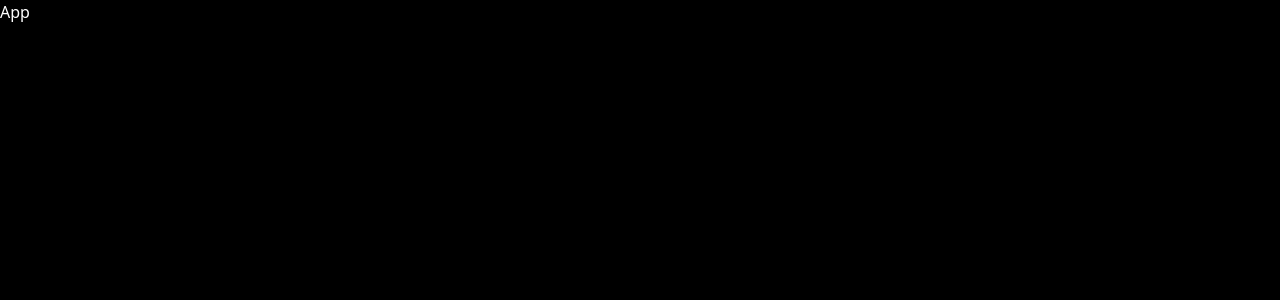
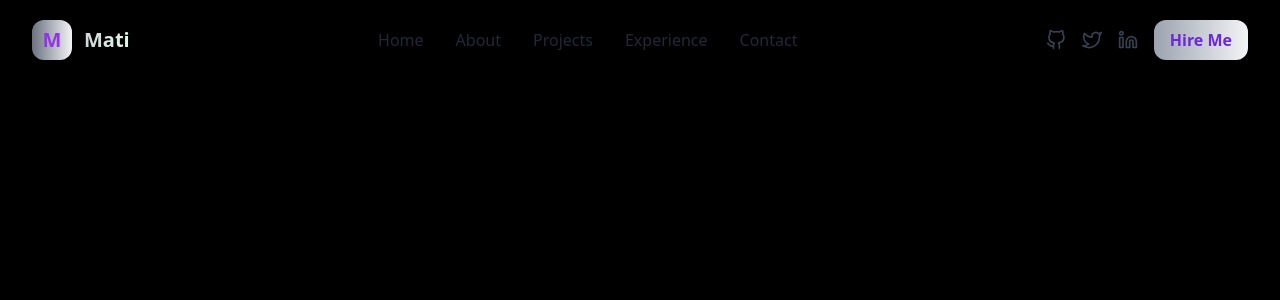
Before and after one commit to Mati-21/Portfolio, a React (Vite) app: page / in a window 1280 px wide. Shown: the top 300 px of the page. Built offline with nearby package versions, Linux system fonts and the light colour scheme.

Commit message:
Done Header for The Desktop version

```diff
--- a/package.json
+++ b/package.json
@@ -10,8 +10,10 @@
     "preview": "vite preview"
   },
   "dependencies": {
+    "framer-motion": "^12.23.7",
     "react": "^19.1.0",
-    "react-dom": "^19.1.0"
+    "react-dom": "^19.1.0",
+    "react-icons": "^5.5.0"
   },
   "devDependencies": {
     "@eslint/js": "^9.30.1",
--- a/src/App.jsx
+++ b/src/App.jsx
@@ -1,5 +1,11 @@
+import Header from "./components/Header";
+
 function App() {
-  return <div>App</div>;
+  return (
+    <>
+      <Header />
+    </>
+  );
 }
 
 export default App;
--- /dev/null
+++ b/src/components/Header.jsx
@@ -0,0 +1,108 @@
+import { motion } from "framer-motion";
+import { useState } from "react";
+import { FiGithub, FiLinkedin, FiMenu, FiTwitter, FiX } from "react-icons/fi";
+
+function Header() {
+  const [isOpen, setIsOpen] = useState(false);
+  const toggleButton = () => {
+    setIsOpen((prev) => !prev);
+  };
+  return (
+    <div className="absolute z-50 w-full transition-all duration-300">
+      {/* container */}
+      <div className="container mx-auto h-16 md:h-20 flex items-center px-4 sm:px-6 lg:px-8 justify-between">
+        {/* logo and name */}
+        <motion.div
+          initial={{ opacity: 0, x: -50 }}
+          animate={{ opacity: 1, x: 0 }}
+          transition={{ duration: 1.2, delay: 0.3 }}
+          className="flex items-center"
+        >
+          {/* Logo */}
+          <div className="h-10 w-10 rounded-xl bg-gradient-to-r from-gray-500 to-gray-100 flex items-center justify-center text-purple-600 font-bold text-xl mr-3">
+            M
+          </div>
+          {/* Name */}
+          <span className="text-xl bg-gradient-to-r from-gray-300 to-green-100 bg-clip-text text-transparent font-bold ">
+            Mati
+          </span>
+        </motion.div>
+
+        {/* Desktop navigation */}
+        <div className="lg:flex hidden space-x-8">
+          {["Home", "About", "Projects", "Experience", "Contact"].map(
+            (item, index) => {
+              return (
+                <motion.a
+                  initial={{ opacity: 0, y: -20 }}
+                  animate={{ opacity: 1, y: 0 }}
+                  transition={{ duration0: 300, delay: 0.7 + index * 0.2 }}
+                  href="#"
+                  key={index}
+                  className=" relative text-gray-800 dark:text-gray-200 hover:text-violet-600 dark:hover:text-violet-400 font-medium transition-colors duration-300 group"
+                >
+                  {item}
+                  <span className="absolute bottom-0 left-0 w-0 h-0.5 bg-violet-600 group-hover:w-full transition-all duration-300"></span>
+                </motion.a>
+              );
+            }
+          )}
+        </div>
+
+        {/* Social icons - Desktop*/}
+        <div className="md:flex hidden items-center space-x-4">
+          <motion.a
+            initial={{ opacity: 0, scale: 0.5 }}
+            animate={{ opacity: 1, scale: 1 }}
+            transition={{ duration: 0.4, delay: 1.8 }}
+            href="#"
+            className="text-gray-700 dark:text-gray-300 hover:text-violet-600 dark:hover:text-violet-400"
+          >
+            <FiGithub className="w-5 h-5" />
+          </motion.a>
+          <motion.a
+            initial={{ opacity: 0, scale: 0.5 }}
+            animate={{ opacity: 1, scale: 1 }}
+            transition={{ duration: 0.4, delay: 1.8 }}
+            href="#"
+            className="text-gray-700 dark:text-gray-300 hover:text-violet-600 dark:hover:text-violet-400"
+          >
+            <FiTwitter className="w-5 h-5" />
+          </motion.a>
+          <motion.a
+            initial={{ opacity: 0, scale: 0.5 }}
+            animate={{ opacity: 1, scale: 1 }}
+            transition={{ duration: 0.4, delay: 1.8 }}
+            href="#"
+            className="text-gray-700 dark:text-gray-300 hover:text-violet-600 dark:hover:text-violet-400"
+          >
+            <FiLinkedin className="w-5 h-5" />
+          </motion.a>
+
+          {/* Hire Me Button */}
+          <motion.div
+            initial={{ opacity: 0, scale: 0.9 }}
+            animate={{ opacity: 1, scale: 1 }}
+            transition={{ duration: 0.8, delay: 1.8 }}
+            className="px-4 py-2 rounded-xl bg-gradient-to-r from-gray-400 to-gray-100 text-violet-700 font-bold hover:from-violet-700 hover:to-purple-700 hover:text-white  transition-all duration-900 cursor-pointer"
+          >
+            Hire Me
+          </motion.div>
+        </div>
+
+        {/* Mobile Menu button */}
+        <div className="md:hidden flex items-center">
+          <button onClick={toggleButton} className="text-gray-300">
+            {isOpen ? (
+              <FiX className="w-6 h-6" />
+            ) : (
+              <FiMenu className="w-6 h-6" />
+            )}
+          </button>
+        </div>
+      </div>
+    </div>
+  );
+}
+
+export default Header;
```
Also changed, not shown: 1 other file (tests, documents, lock files or other folders).
